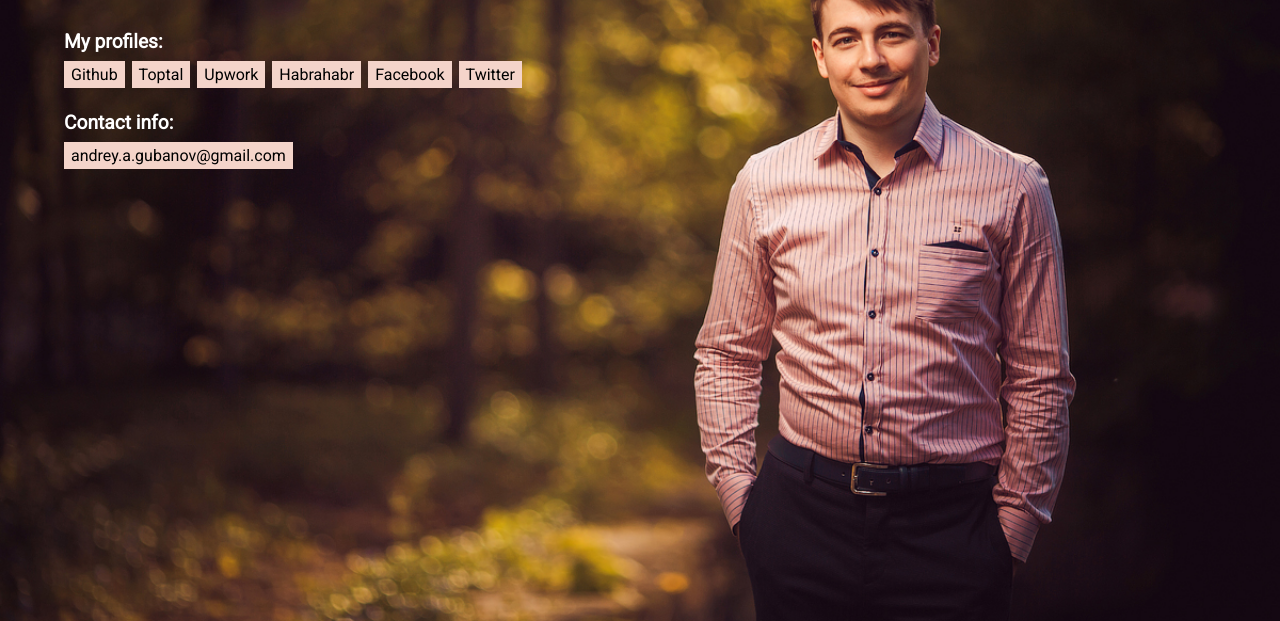
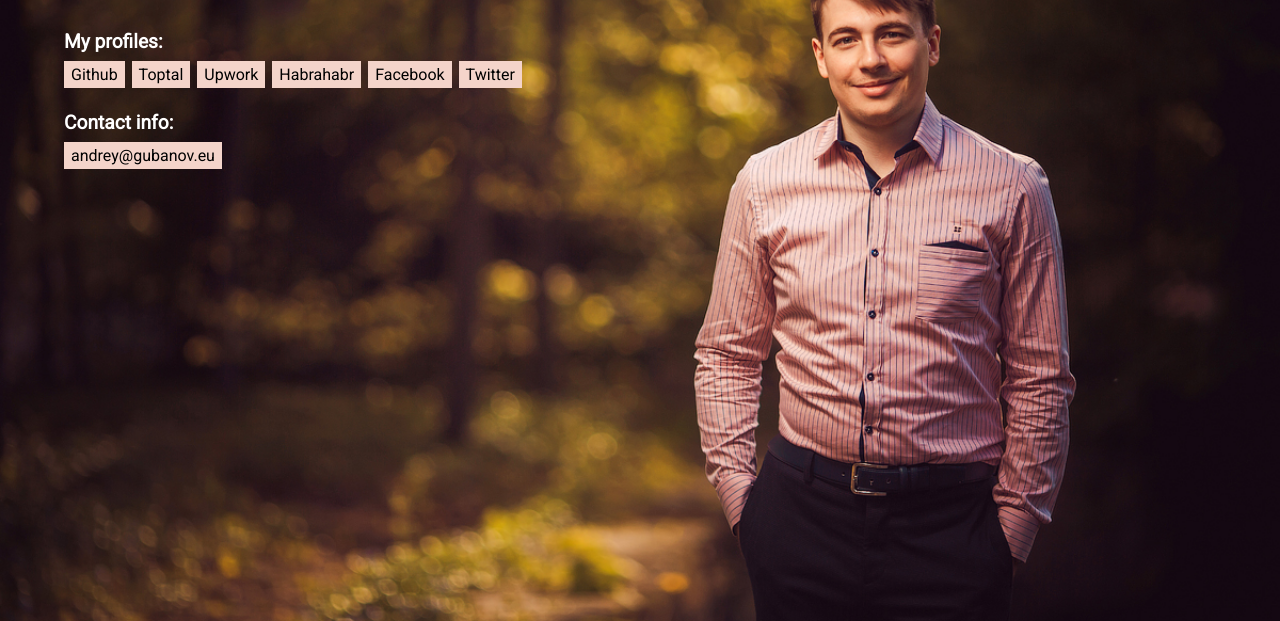
Before and after one commit to finom/gubanov.eu, a plain HTML site: page index.html in a window 1280 px wide. Shown: the part 179-800 px from the top of the page. Drawn offline with Linux system fonts and the light colour scheme.

Commit message:
useanother email address

```diff
--- a/index.html
+++ b/index.html
@@ -98,7 +98,7 @@
 		</p>
 
         <h3>Contact info:</h3>
-        <p><a href="mailto:andrey.a.gubanov@gmail.com">andrey.a.gubanov@gmail.com</a></p>
+        <p><a href="mailto:andrey@gubanov.eu">andrey@gubanov.eu</a></p>
     </address>
 </body>
 
```
